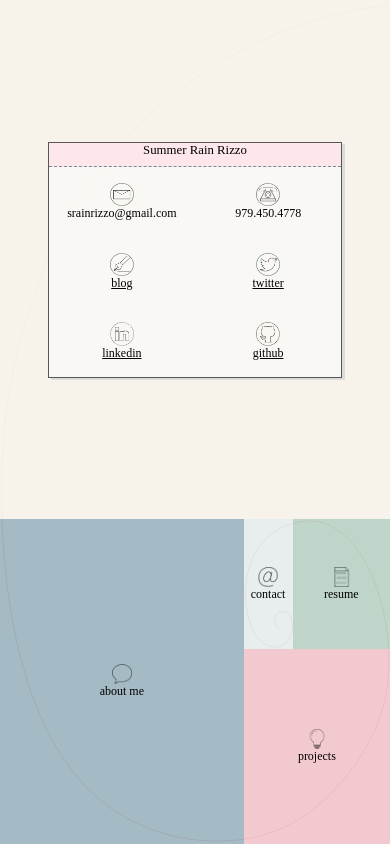
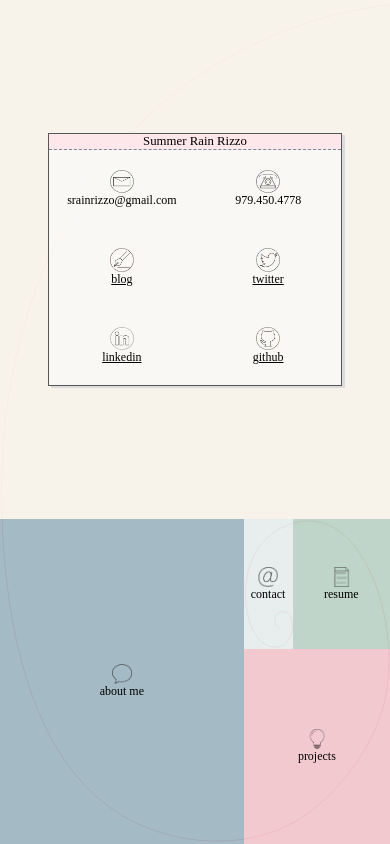
Before and after one commit to SeanWelshBrown/portfolio-website, a React app: page / in a window 390 px wide. Both pictures are taken after a click on the button "contact". Built offline with nearby package versions, Linux system fonts and the light colour scheme.

Commit message:
fix mobile sizing issues

```diff
--- a/src/Components/contact.modules.css
+++ b/src/Components/contact.modules.css
@@ -7,7 +7,6 @@
 }
 
 .contact-card {
-    height: 45%;
     width: 65%;
     display: flex;
     flex-direction: column;
@@ -45,13 +44,13 @@
     justify-content: space-around;
     align-items: center;
     margin: 0 2rem;
+    padding: 20px;
 }
 
 
 
 @media only screen and (max-width: 768px) {
     .contact-card {
-        height: 45%;
         width: 75%;
     }
 
--- a/src/themes.modules.css
+++ b/src/themes.modules.css
@@ -25,9 +25,10 @@ body:not(.keyboardAccessible) *:focus {
     display: grid;
     grid-template-rows: repeat(8, 1fr);
     grid-template-columns: repeat(13, 1fr);
+    grid-gap: 0;
     text-align: center;
-    width: 100%;
-    height: 100%;
+    width: 100vw;
+    height: 100vh;
 }
 
 
@@ -87,8 +88,6 @@ a, a:visited {
         grid-template-columns: repeat(8, minmax(0, 1fr));
         grid-template-rows: repeat(13, minmax(0, 1fr));
         text-align: center;
-        width: 100%;
-        height: 100%;
         overflow: hidden;
     }
 
```
